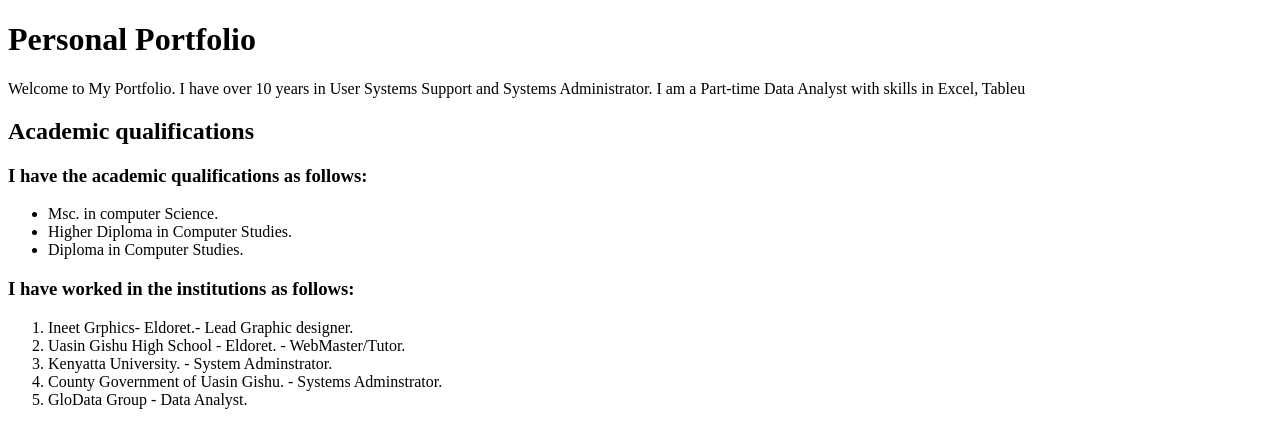
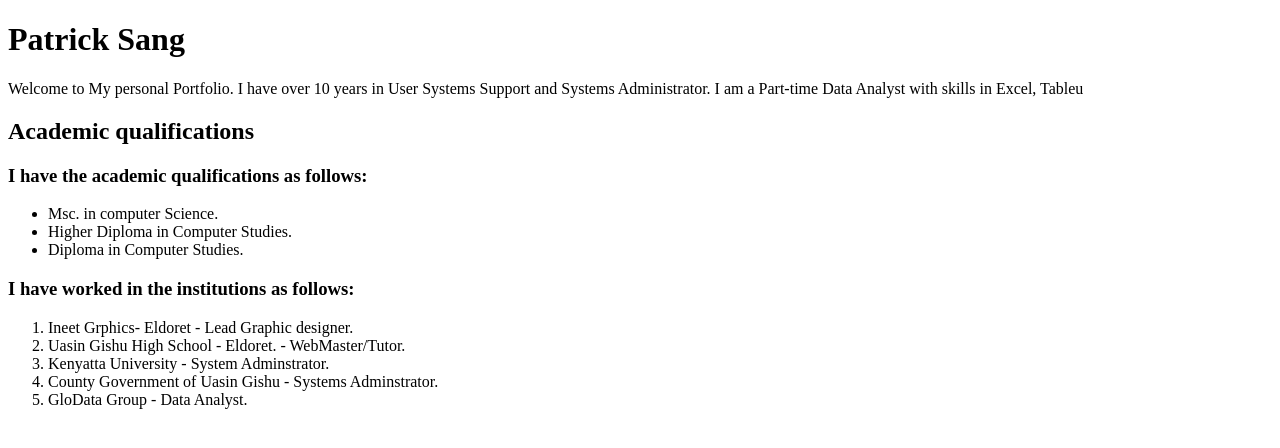
Before and after one commit to barsigo/barsigo.github.io, a plain HTML site: page index.html in a window 1280 px wide. Drawn offline with Linux system fonts and the light colour scheme.

Commit message:
Update index.html

```diff
--- a/index.html
+++ b/index.html
@@ -2,11 +2,11 @@
 <html lang="en">
  <head>
     <meta charset="utf-8">
-    <title> Portfolio </title>
+    <title>Portfolio</title>
   </head>
 <body>
-<h1>Personal Portfolio</h1>
-<p>Welcome to My Portfolio. I have over 10 years in User Systems Support and Systems Administrator. I am a Part-time Data Analyst with skills in Excel, Tableu</p>
+<h1> Patrick Sang</h1>
+<p>Welcome to My personal Portfolio. I have over 10 years in User Systems Support and Systems Administrator. I am a Part-time Data Analyst with skills in Excel, Tableu</p>
 
 <section>
         <h2> Academic qualifications</h2>
@@ -22,10 +22,10 @@
         </figure> -->
         <h3>I have worked in the institutions as follows:</h3>
         <ol>
-		  <li>Ineet Grphics- Eldoret.- Lead Graphic designer. </li>
+		  <li>Ineet Grphics- Eldoret - Lead Graphic designer. </li>
           <li>Uasin Gishu High School - Eldoret. - WebMaster/Tutor. </li>
-          <li>Kenyatta University. - System Adminstrator.</li>
-          <li>County Government of Uasin Gishu. - Systems Adminstrator. </li>
+          <li>Kenyatta University - System Adminstrator.</li>
+          <li>County Government of Uasin Gishu - Systems Adminstrator. </li>
 		   <li>GloData Group - Data Analyst. </li>
 
         </ol>
```
